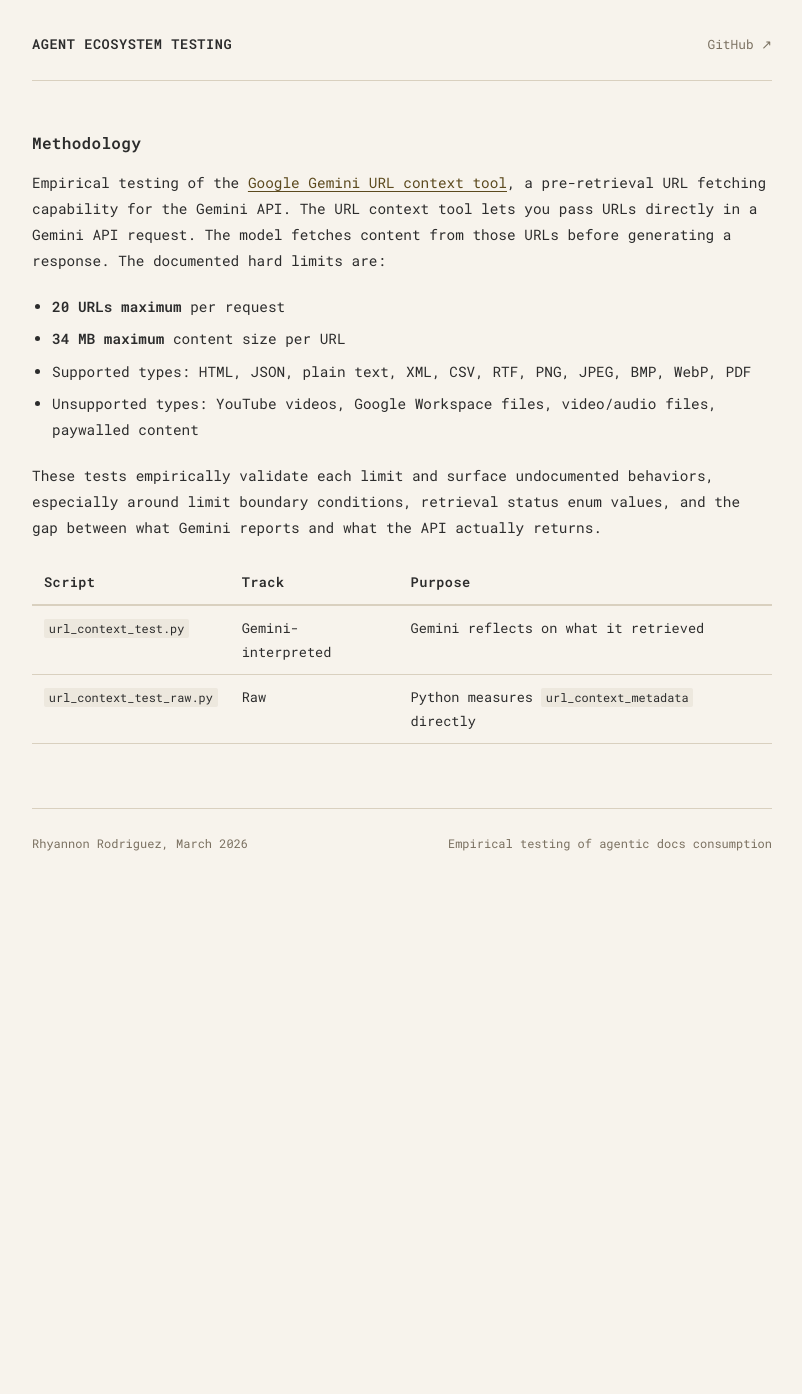
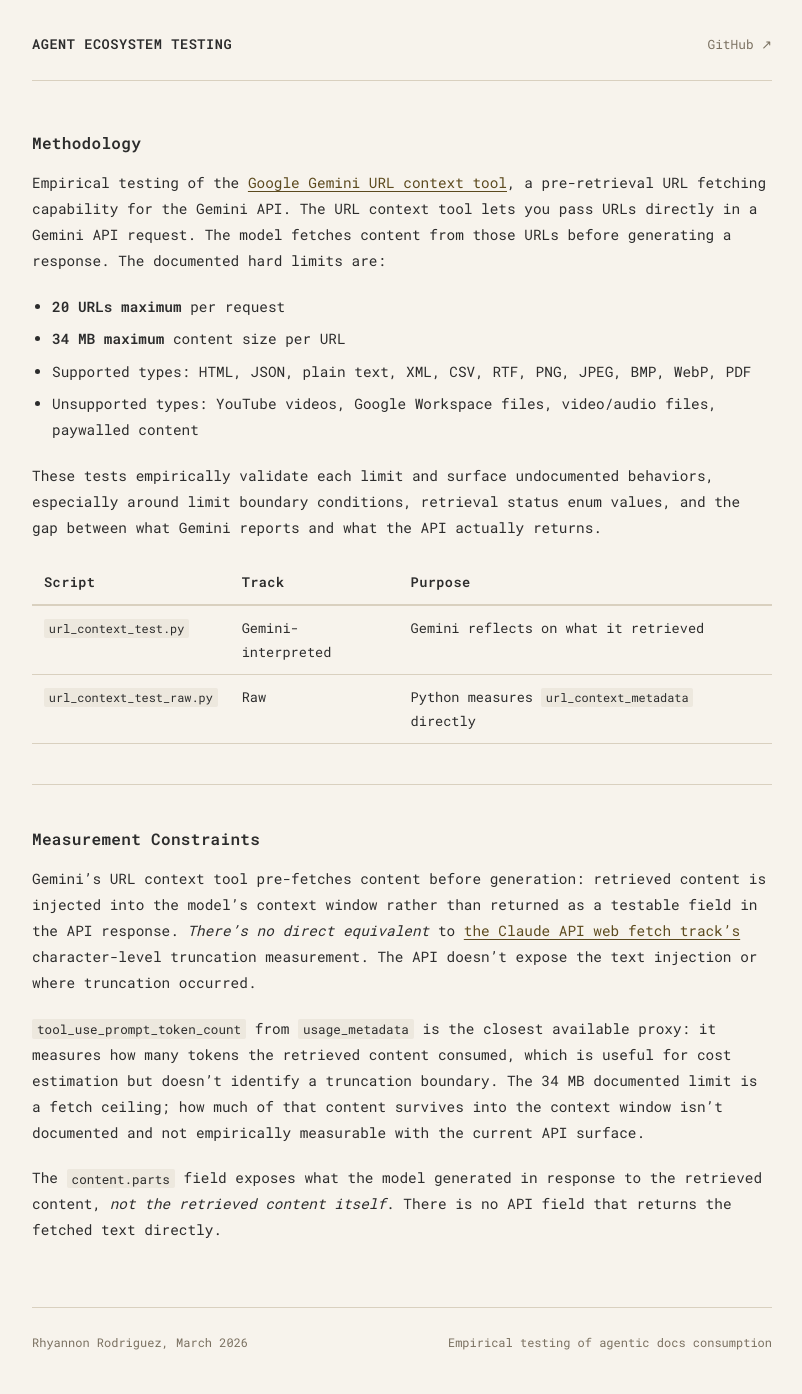
Before and after one commit to rhyannonjoy/agent-ecosystem-testing, a Jekyll site: the page built from docs/google-gemini-url-context-tool/methodology.md, in a window 1280 px wide. Shown: the whole page, without its empty margins (238-1040 px from the left). Built offline with Jekyll 4.4.1, drawn with Linux system fonts in a browser that asks for light colours; before the commit the page ends 900 px from its top, so only the background shows below that.

Commit message:
docs(gemini): add constraints (Issue #11)

```diff
--- a/docs/google-gemini-url-context-tool/methodology.md
+++ b/docs/google-gemini-url-context-tool/methodology.md
@@ -25,3 +25,23 @@ API actually returns.
 | ------ | ----- | ------- |
 | `url_context_test.py` | Gemini-interpreted | Gemini reflects on what it retrieved |
 | `url_context_test_raw.py` | Raw | Python measures `url_context_metadata` directly |
+
+---
+
+## Measurement Constraints
+
+Gemini's URL context tool pre-fetches content before generation: retrieved content is injected
+into the model's context window rather than returned as a testable field in the API response.
+_There's no direct equivalent_ to
+[the Claude API web fetch track's](../anthropic-claude-api-web-fetch-tool/methodology.md)
+character-level truncation measurement. The API doesn't expose the text injection or where
+truncation occurred.
+
+`tool_use_prompt_token_count` from `usage_metadata` is the closest available proxy: it measures how
+many tokens the retrieved content consumed, which is useful for cost estimation but doesn't
+identify a truncation boundary. The 34 MB documented limit is a fetch ceiling; how much of that
+content survives into the context window isn't documented and not empirically measurable with the
+current API surface.
+
+The `content.parts` field exposes what the model generated in response to the retrieved content,
+_not the retrieved content itself_. There is no API field that returns the fetched text directly.
```
